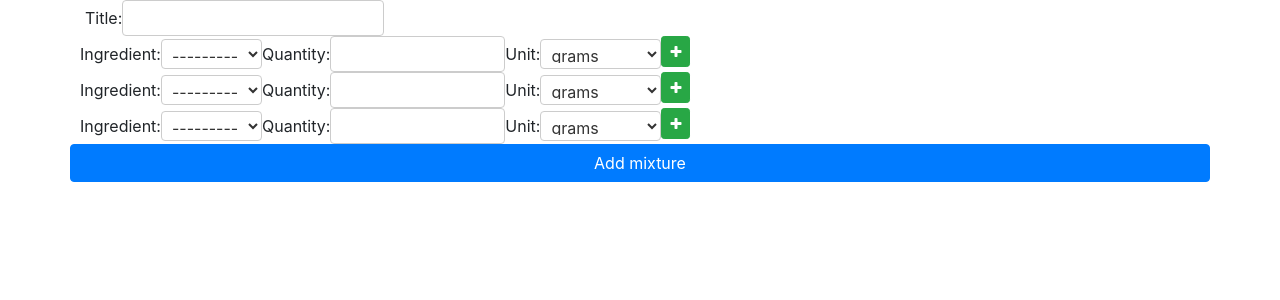
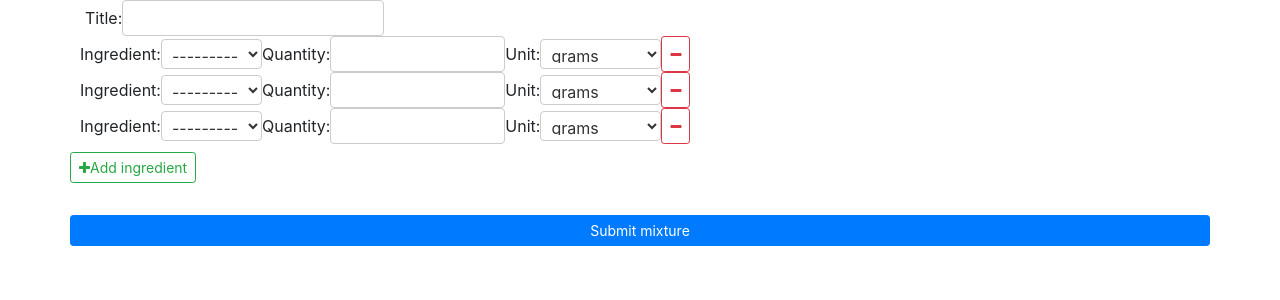
Before and after one commit to kodemartin/breadhacks, a Django app: page /recipes/mixture/new/ in a window 1280 px wide. Shown: the top 300 px of the page. Run offline with Django 3.2, Linux system fonts and the light colour scheme; data that the repository does not hold is empty; parts of the project's set-up code (start-up, migrations or seed data) failed here and were passed over; some libraries are stand-ins or nearby versions.

Commit message:
Revise /recipes/mixture/new template and js

```diff
--- a/recipes/static/mixtures/js/ingredients.js
+++ b/recipes/static/mixtures/js/ingredients.js
@@ -30,16 +30,18 @@ function cloneMore(selector, prefix) {
     total++;
     $('#id_' + prefix + '-TOTAL_FORMS').val(total);
     $(selector).after(newElement);
-    var conditionRow = $('.form-row:not(:last)');
-    conditionRow.find('.btn.add-ingredient')
-    .removeClass('btn-success').addClass('btn-danger')
-    .removeClass('add-ingredient').addClass('remove-ingredient')
-    .html('<span class="fa fa-minus"></span>')
+    /*var conditionRow = $('.form-row:not(:last)');
+    *conditionRow.find('.btn.add-ingredient')
+    *.removeClass('btn-success').addClass('btn-danger')
+    *.removeClass('add-ingredient').addClass('remove-ingredient')
+    *.html('<span class="fa fa-minus"></span>')
+    */
     return false;
 }
 function deleteForm(prefix, btn) {
     var total = parseInt($('#id_' + prefix + '-TOTAL_FORMS').val());
-    if (total > 1){
+    console.log(total);
+    if (total > 2){
             btn.closest('.form-row').remove();
             var forms = $('.form-row');
             $('#id_' + prefix + '-TOTAL_FORMS').val(forms.length);
@@ -48,11 +50,12 @@ function deleteForm(prefix, btn) {
                                         updateElementIndex(this, prefix, i);
                                     });
                     }
-        }
+    } else {
+        alert("More than two ingredients are required...");
+    }
     return false;
 }
 $(document).on('click', '.add-ingredient', function(e){
-    console.log("Whatever");
     e.preventDefault();
     cloneMore('.form-row:last', 'form');
     return false;
--- a/recipes/templates/mixtures/new.html
+++ b/recipes/templates/mixtures/new.html
@@ -14,22 +14,23 @@
     <div class='form-inline'>
     {% for f in formset %}
         <div class='form-row'>
-            <div class='ingredient-input'>
-                <div class='form-group'>
-                {{f}}
-                </div>
+            <div class='form-group'>
+            {{f}}
             </div>
-            <div class='ingredient-input-append'>
-                <button class='btn btn-success btn-sm add-ingredient'>
-                    <span class='fa fa-plus'></span>
-                </button>
-            </div>
+            <button class='btn btn-outline-danger btn-sm remove-ingredient'>
+                <span class='fa fa-minus'></span>
+            </button>
         </div>
     {% endfor %}
     </div>
-    <div class='row spacer'>
-        <button type="submit" class="btn btn-primary btn-block">
-            Add mixture
+    <div class='row'>
+        <button class="btn btn-outline-success btn-sm add-ingredient my-2">
+            <span class='fa fa-plus'></span>Add ingredient
+        </button>
+    </div>
+    <div class='row'>
+        <BUTTon type="submit" class="btn btn-primary btn-sm btn-block my-4">
+            Submit mixture
         </button>
     </div>
 </form>
```
